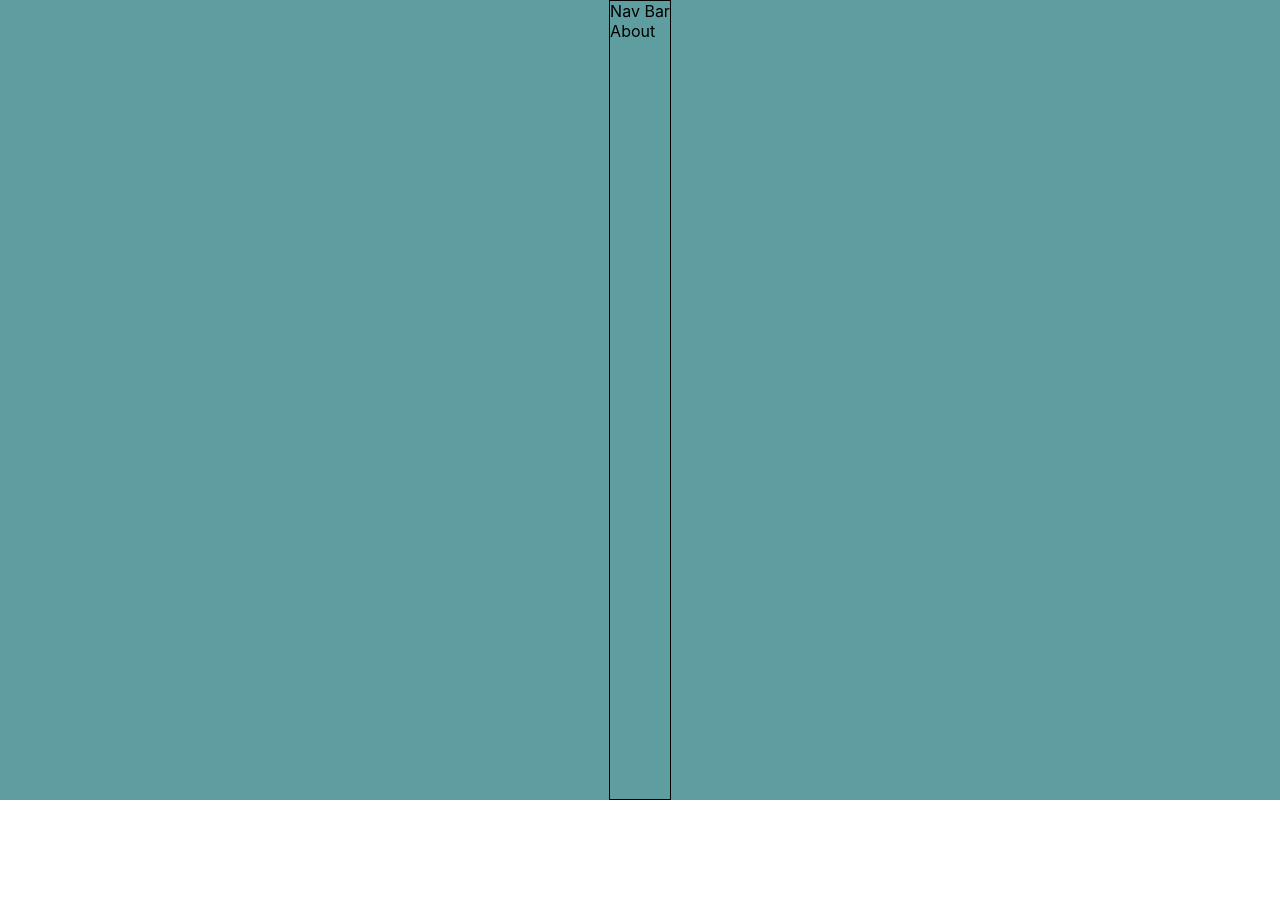
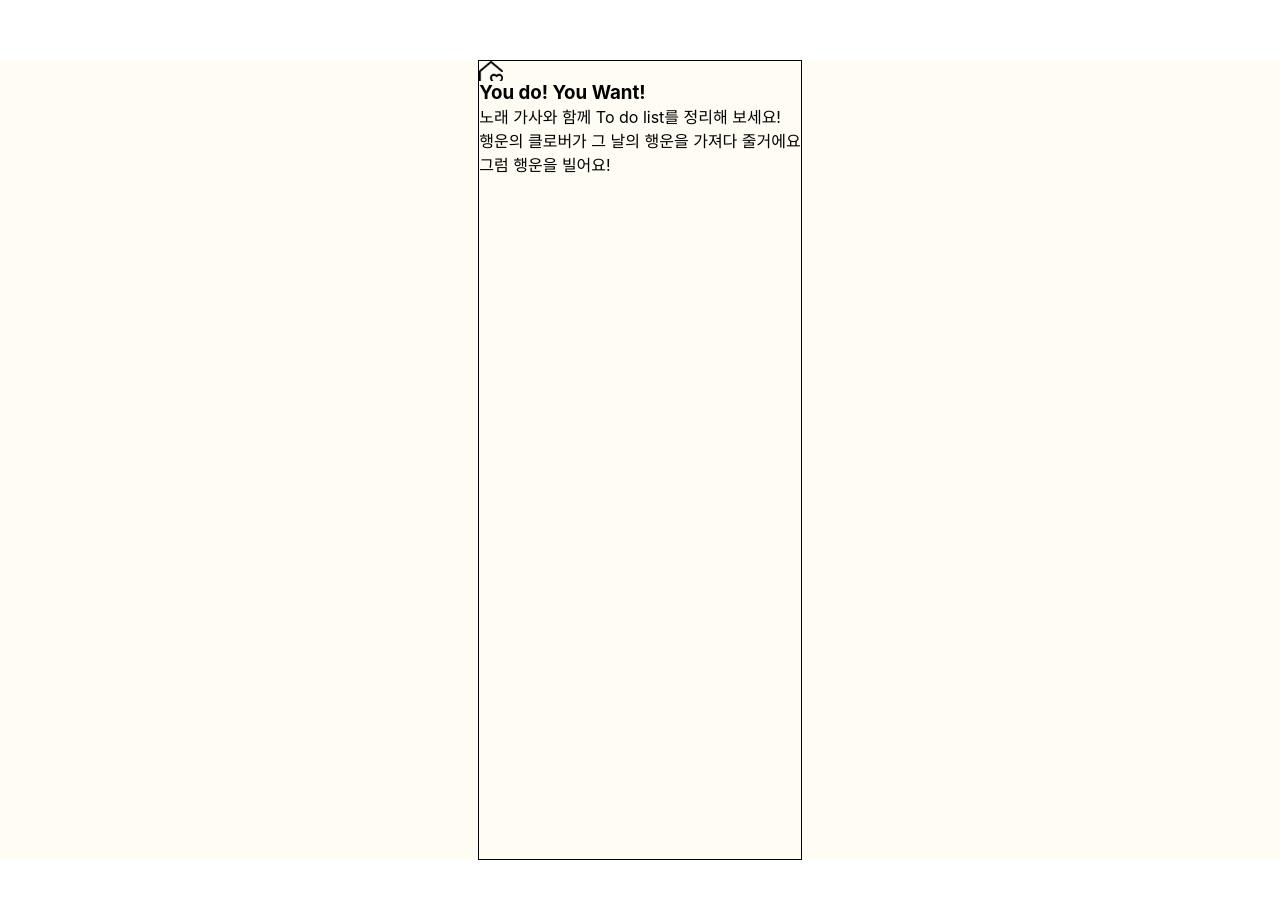
Before and after one commit to Mia-Oh/TodoListApp-You-do-You-want, a React (Create React App) app: page /about in a window 1280 px wide. Shown: the top 898 px of the page. Before the commit the page ends 800 px from the top, so only its background shows below. Built offline with nearby package versions, Linux system fonts and the light colour scheme; a web font is replaced by a local one.

Commit message:
feat:Setting 페이지 추가, lyricsData 폴더 분류

```diff
--- a/src/App.js
+++ b/src/App.js
@@ -5,6 +5,7 @@ import Nav from './Nav';
 import List from './Pages/List'
 import About from './Pages/About'
 import Lyrics from './Pages/Lyrics'
+import Setting from "./Pages/Setting";
 
 const App = (props) => {
 
@@ -16,13 +17,14 @@ const App = (props) => {
     //console.log(showNav)
   }
 
-
   return (
     <BrowserRouter>
       <div id="App">
-        <main>{showNav ?
+        <main>
+          {showNav ?
           <Nav setShowNav={setShowNav} /> :
           <div
+            className="home"
             onClick={navHandler}
           >Nav Bar</div>
           }
@@ -31,6 +33,7 @@ const App = (props) => {
             <Routes>
               <Route path="/" element={<List />}/>
               <Route path="/about" element={<About />} />
+              <Route path="/setting" element={<Setting />} />
               <Route path="/Lyrics" element={<Lyrics />} />
             </Routes>
           </section>}
--- a/src/Components/RandomLyrics.js
+++ b/src/Components/RandomLyrics.js
@@ -1,8 +1,7 @@
 import React from "react";
+import { lyricsData } from "../data/lyricsData";
 
 function RandomLyrics(){
-
-  const lyrics = [`자 이제는 기나긴 모험을 시작할 시간 - 행운을 빌어줘, 원필`, '행복했던 날들이었다', '장난 아닌데','좋아합니다','한 페이지가 될 수 있게']
 
   const getRandomIndex = (length) => {
     return parseInt(Math.random() * length);
@@ -10,7 +9,7 @@ function RandomLyrics(){
 
   return (
     <div>
-      <p>{lyrics[getRandomIndex(lyrics.length)]}</p>
+      <p>{lyricsData[getRandomIndex(lyricsData.length)]}</p>
     </div>
   );
 }
--- a/src/Nav.js
+++ b/src/Nav.js
@@ -4,9 +4,14 @@ import { Link } from "react-router-dom";
 const Nav = ({setShowNav}) => {
   return (
     <section className="Nav">
-      <div onClick={() => setShowNav(false)}>Nav Bar</div>
+      <div
+        className="home"
+        onClick={() => setShowNav(false)}>
+      Nav Bar
+      </div>
       <Link to="/" onClick={() => setShowNav(false)}>Home</Link>
       <Link to="/about" onClick={() => setShowNav(false)}><p>About</p></Link>
+      <Link to="/setting" onClick={() => setShowNav(false)}><p>Setting</p></Link>
       <Link to="/Lyrics" onClick={() => setShowNav(false)}><p>Lyrics</p></Link>
     </section>
   );
--- a/src/Pages/About.js
+++ b/src/Pages/About.js
@@ -2,7 +2,14 @@ import React from "react";
 
 const About = () => {
   return (
-    <span>About</span>
+    <section>
+      <h3>You do! You Want!</h3>
+      <p>
+        노래 가사와 함께 To do list를 정리해 보세요!<br />
+        행운의 클로버가 그 날의 행운을 가져다 줄거에요<br />
+        그럼 행운을 빌어요!
+      </p>
+    </section>
   );
 };
 
--- a/src/Pages/List.js
+++ b/src/Pages/List.js
@@ -43,15 +43,15 @@ const List = () => {
     console.log(filteredList)
   }
 
-  // 체크된 리스트
-  const listChecked = (id) => {
-    console.log(id)
-  }
+  // // 체크된 리스트
+  // const listChecked = (id) => {
+  //   console.log(id)
+  // }
 
 
   return (
     <section>
-      <div>{currentUser}</div>
+      <h4>{currentUser}의 행운을 빌어줘</h4>
       <RandomLyrics />
       <NewListForm onButtonClick={addNewList} />
       <ul id="lists">
--- a/src/Pages/Lyrics.js
+++ b/src/Pages/Lyrics.js
@@ -1,8 +1,18 @@
 import React from "react";
+import { lyricsData } from "../data/lyricsData";
+
+// CSS에서 전체로 선언해 놓은 white-space: pre-line; 덕분에
+// \n을 이용해서 줄바꿈 적용
 
 const Lyrics = () => {
   return (
-    <p>자 이제는 기나긴 모험을 시작할 시간 - 행운을 빌어줘, 원필</p>
+    <section>
+      <h4>오늘의 가사</h4>
+      <div>
+        {/* {lyricsData[2]}<br/>{lyricsData[1]} */}
+        {lyricsData.map((el) => el+`\n`)}
+      </div>
+    </section>
   );
 };
 
--- /dev/null
+++ b/src/Pages/Setting.js
@@ -0,0 +1,14 @@
+import React from "react";
+
+const Setting = () => {
+  return (
+    <section>
+      <h3>You do! You Want!</h3>
+      <p>
+        이곳은 설정 페이지입니다
+      </p>
+    </section>
+  );
+};
+
+export default Setting;
--- /dev/null
+++ b/src/data/lyricsData.js
@@ -0,0 +1,8 @@
+const lyricsData = [
+  `자 이제는 기나긴 모험을 시작할 시간 \n- 행운을 빌어줘, 원필`,
+  `왜 그래 무슨일 인거야 \n- 왜 그래, 김현철`,
+  `너와의 추억들로 가득 채울래 \n- 한 페이지가 될 수 있게, 데이식스`,
+  `사랑해 널 이 느낌이 이대로 그려왔던 헤매임의 끝 \n- 다시만난 세계, 소녀시대`,
+];
+
+export { lyricsData };
--- a/src/index.css
+++ b/src/index.css
@@ -9,12 +9,13 @@
     Roboto, Oxygen, Ubuntu, Cantarell, Fira Sans, Droid Sans, Helvetica Neue,
     sans-serif;
   list-style-type: none;
+  text-decoration-line: none;
+  white-space: pre-line;
 }
 #App {
   height: 100vh;
   width: 100vw;
-  /*background-color: #FFFCF4;*/
-  background-color: cadetblue;
+  background-color: #FFFCF4;
   display: flex;
   justify-content: center;
   align-items: center;
@@ -27,6 +28,12 @@ main {
   height: 100vh;
   width: 100vw;
 }
+.home {
+  background-image: url(/public/home.png);
+  background-repeat: no-repeat;
+  background-size: 1.5rem;
+  color: rgba(255, 255, 255, 0);
+}
 .toggle-container{
   background-image: url(/public/unchecked.png);
   background-repeat: no-repeat;
```
Also changed, not shown: public/home.png (added), src/logo.svg (deleted).
